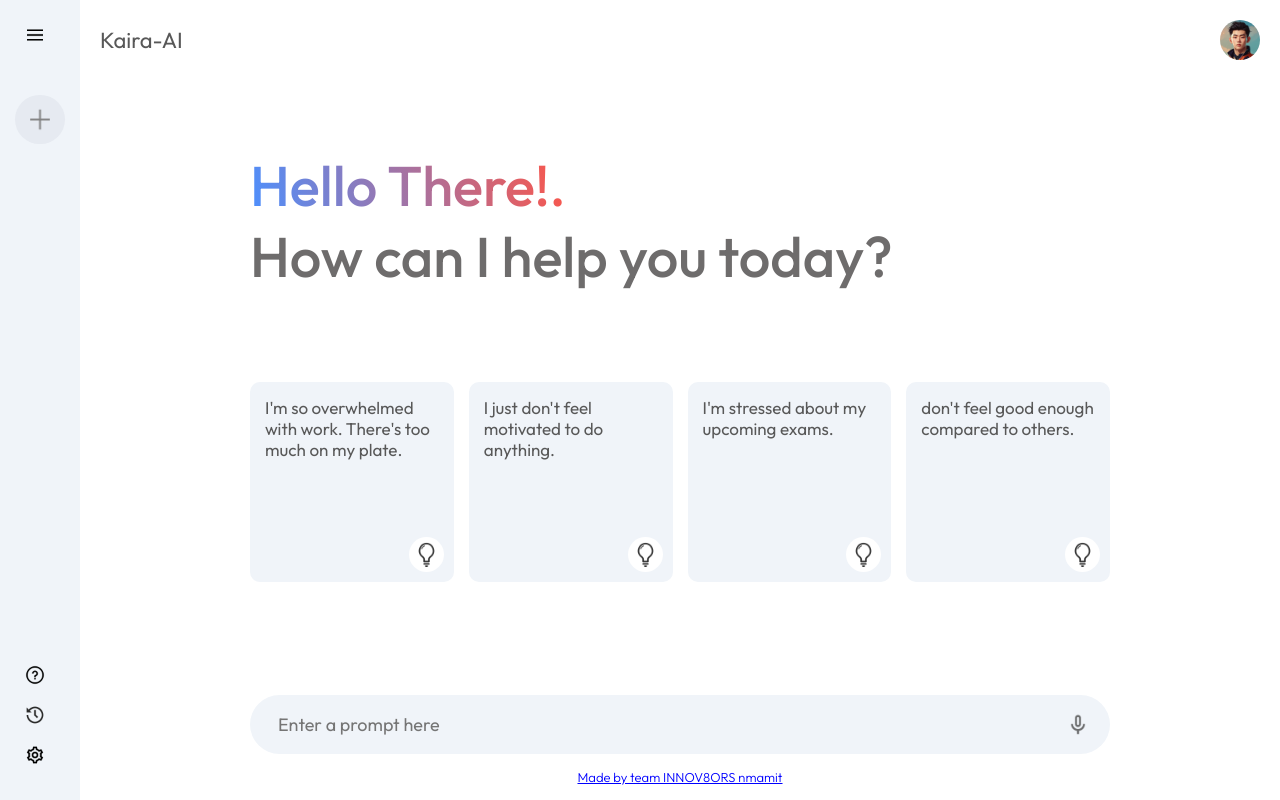
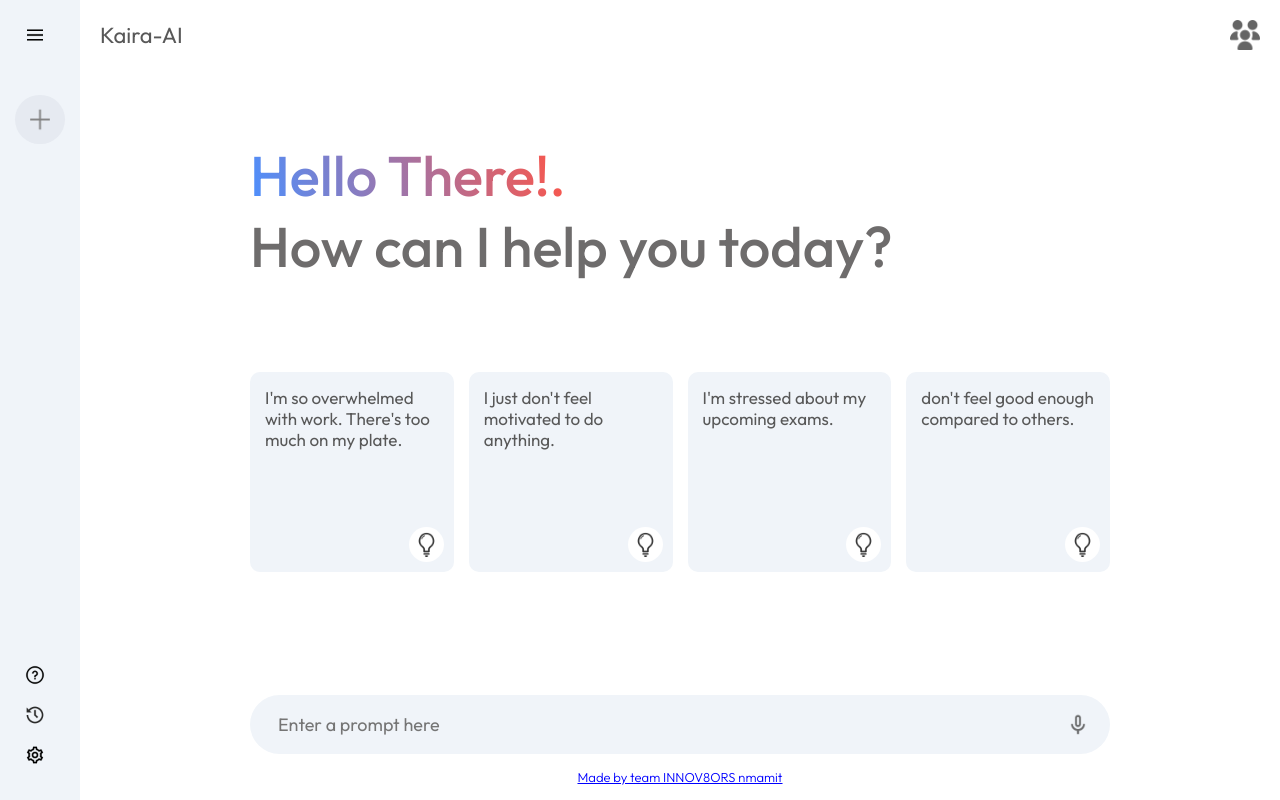
Before and after one commit to Ronit-Pai/Kaira-AI, a React (Vite) app: page / in a window 1280 px wide. Built offline with nearby package versions, Linux system fonts and the light colour scheme.

Commit message:
Added members icon top right

```diff
--- a/src/assets/assets.js
+++ b/src/assets/assets.js
@@ -15,6 +15,7 @@ import send_icon from './send_icon.png'
 import gemini_icon from './gemini_icon.png'
 import speaker_icon from './speaker_icon.png'
 import close_icon from './close_icon.png'
+import team_icon from './team_icon.png'
 
 export const assets = {
     history_icon,
@@ -33,5 +34,6 @@ export const assets = {
     send_icon,
     gemini_icon,
     speaker_icon,
-    close_icon
+    close_icon,
+    team_icon
 }
--- a/src/components/Main/Main.css
+++ b/src/components/Main/Main.css
@@ -13,8 +13,11 @@
     color: #585858;
 }
 .main .nav img{
-    width: 40px;
-    border-radius: 50%;
+    width: 30px;
+    border-radius: 10%;
+    cursor: pointer;
+    transition: transform 0.3s ease;
+    opacity: 0.6;
 }
 .main-container {
     max-width: 900px;
@@ -378,3 +381,7 @@
     background-color: #f0f4f9;
     transform: scale(1.1);
 }
+
+.main .nav .nav-team-icon:hover {
+    transform: scale(1.1);
+}
--- a/src/components/Main/Main.jsx
+++ b/src/components/Main/Main.jsx
@@ -78,7 +78,12 @@ const Main = () => {
         <div className='main'>
             <div className="nav">
                 <p>Kaira-AI</p>
-                <img src={assets.user_icon} alt="" />
+                <img
+                    src={assets.team_icon}
+                    alt="Team"
+                    onClick={handleTeamInfoClick}
+                    className="nav-team-icon"
+                />
             </div>
             <div className="main-container">
                 {showResult ? (
```
Also changed, not shown: src/assets/team_icon.png (added).
